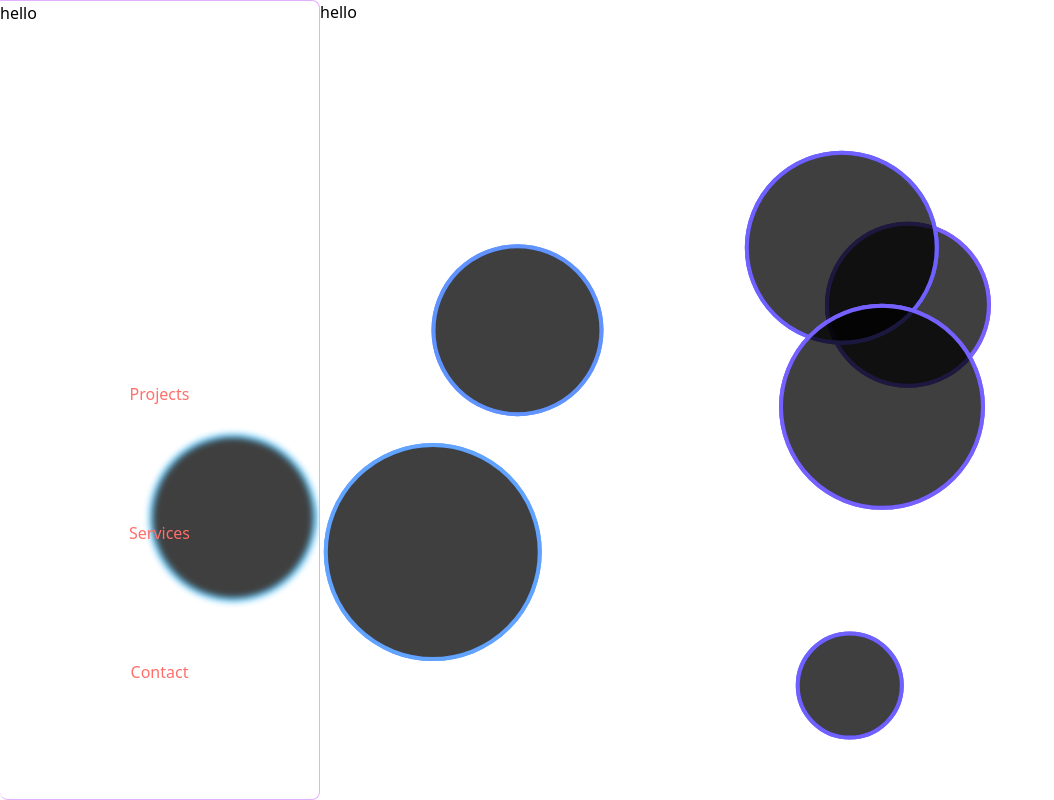
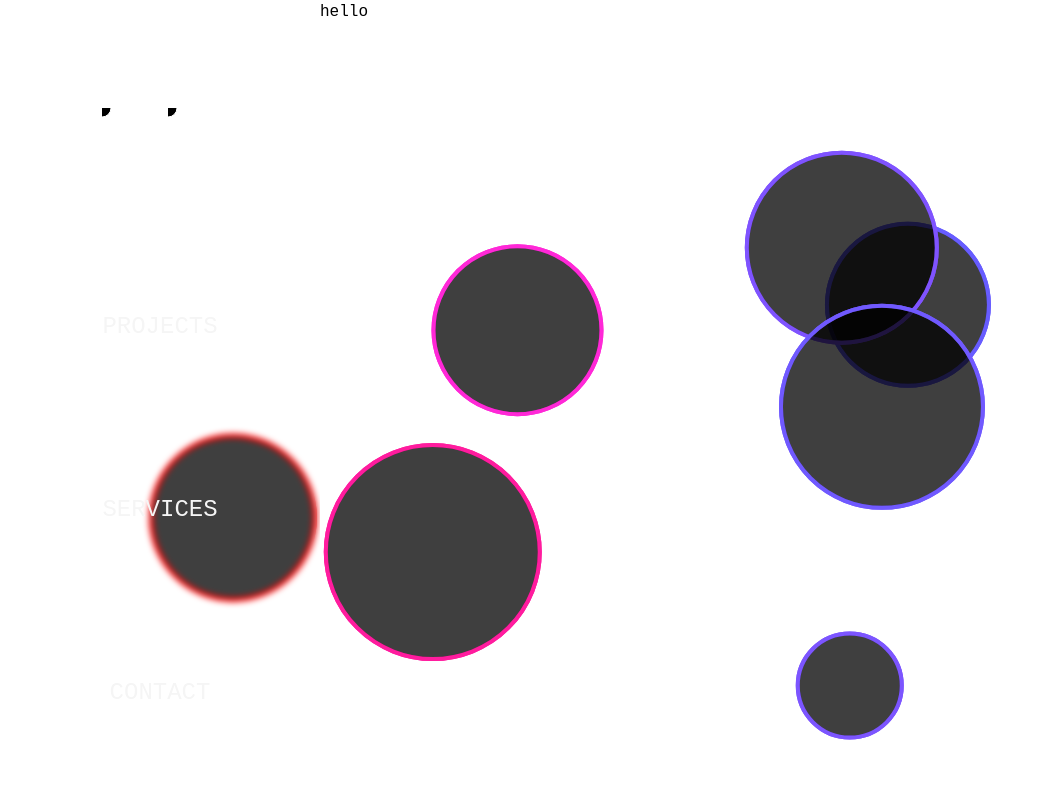
Before and after one commit to szabbbbu/ResumeWebsite, a Next.js app: page / in a window 1280 px wide. Shown: the whole page, without its empty margins (0-1054 px from the left). Built offline with nearby package versions, Linux system fonts and the light colour scheme.

Commit message:
working on styles

```diff
--- a/src/app/globals.css
+++ b/src/app/globals.css
@@ -1,6 +1,8 @@
 @tailwind base;
 @tailwind components;
 @tailwind utilities;
+
+@import url('https://fonts.googleapis.com/css2?family=Azeret+Mono:ital,wght@0,100..900;1,100..900&family=Roboto:ital,wght@0,100;0,300;0,400;0,500;0,700;0,900;1,100;1,300;1,400;1,500;1,700;1,900&display=swap');
 
 :root {
   /* --foreground-rgb: 0, 0, 0;
@@ -19,9 +21,10 @@
   }
 }
 .bg-rgba {
-  /* background-color: hsla(183, 89%, 58%, 0.5); */
-  /* background: linear-gradient(to right,hsla(183, 89%, 58%, 0.5) 50%, hsla(183, 89%, 58%, 0.1) 90%); */
-  border: 1px solid #e1b0ff;
+  background-color: hsl(241, 100%, 44%);
+  /* background-color: hsl(289, 100%, 79%);
+  background-color: hsl(268, 100%, 53%); */
+  /* background: linear-gradient(to right,hsla(214, 89%, 58%, 0.5) 50%, hsla(183, 89%, 58%, 0.1) 90%); */
   border-left: 0;
 
   /* border-radius: 8px; */
@@ -34,10 +37,16 @@
 }
 
 .text-bittersweet {
-  color: #ff6f6a;
+  color: whitesmoke;
+}
+
+.anim::after {
+  content: "";
+  background-color: blue;
 }
 
 body {
+  font-family: "Azaret Mono", monospace;
   /* color: rgb(var(--foreground-rgb));
   background: linear-gradient(
       to bottom,
--- a/src/app/not-found.tsx
+++ b/src/app/not-found.tsx
@@ -1,9 +1,14 @@
 
 export default function NotFound() {
     return(
-        <div>
-            <h1>404!</h1>
-            <h1>For real</h1>
+        <div
+            className="w-full flex flex-col items-center justify-center"
+        >
+            <div>
+                <h1>404!</h1>
+                <h1>Thats a busted link you got there.</h1>
+            </div>
+
         </div>
     );
 }
--- /dev/null
+++ b/src/components/CustomLink.tsx
@@ -0,0 +1,15 @@
+import Link from "next/link";
+import { ReactNode } from "react";
+
+type Props = {
+    to: string;
+    children: ReactNode
+}
+export default function CustomLink({to, children}: Props) {
+    return (
+        <Link className="h-fit w-full flex flex-col anim" href={to}>
+                {children}
+                {/* <span className="before:w-0 w-full h-4 bg-slate-100 transform translate-x-0 group-hover:translate-x-full transition-all overflow-hidden"></span> */}
+        </Link>
+    )
+}
--- /dev/null
+++ b/src/components/EyeBall.tsx
@@ -0,0 +1,39 @@
+"use client"
+
+import { useEffect, useState } from "react";
+import Pair from "./util/Pair";
+
+export default function EyeBall() {
+    const [mousePos, setMousePos] = useState<Pair>(new Pair(0,0));
+    const [eyeBallY, setEyeBallY] = useState<number>(0);
+    const [eyeBallX, setEyeBallX] = useState<number>(0);
+
+    useEffect(() => {
+        const handleMouseMove = (e: MouseEvent) => {
+            mousePos.X = e.clientX;
+            mousePos.Y = e.clientY;
+            setMousePos(mousePos);
+            console.log("angle", Math.atan2(e.clientX - 50, e.clientY - 50))
+            console.log("newX", 50 + 28*Math.cos(Math.atan2(e.clientX - 50, e.clientY - 50)));
+            setEyeBallY(50 + 28*Math.cos(Math.atan2(e.clientX - 50, e.clientY - 50)))
+            setEyeBallX(50 + 28*Math.sin(Math.atan2(e.clientX - 50, e.clientY - 50)))
+        }
+
+        addEventListener("mousemove", (event) => handleMouseMove(event));
+
+        return () => {
+            removeEventListener("mousemove", handleMouseMove)
+        }
+
+    }, [mousePos, setMousePos]);
+
+    return (
+        <svg
+        className="mx-2"
+        viewBox="0 0 100 100" width={50} height={50}>
+            <circle cx="50" cy="50" r="46" fill="white" stroke="white" strokeWidth={4}>
+            </circle>
+            <circle cx={eyeBallX} cy={eyeBallY} r="18" stroke="white" strokeWidth={2}></circle>
+        </svg>
+    );
+}
--- a/src/components/Header.tsx
+++ b/src/components/Header.tsx
@@ -1,36 +1,53 @@
 import Link from "next/link"
+import CustomLink from "./CustomLink"
+import EyeBall from "./EyeBall";
 
 export default function Header() {
     return(
+
         <>
             <nav
             className="flex flex-col justify-center w-[25vw] h-[100vh] bg-rgba"
             >
                <div
-                className="h-[50vh] w-full"
+                className="h-[50vh] w-full flex items-center justify-center"
                >
-                hello
+                <EyeBall />
+                <EyeBall />
                </div>
 
-            <ul className="flex flex-col  w-full h-full items-center justify-evenly z-10 text-bittersweet"
 
+            <ul className="grid grid-cols-1 grid-rows-auto gap-4 w-full h-full z-10 text-bittersweet text-2xl uppercase"
             >
-                    <Link href="/projects">
+                    <CustomLink to="/projects">
                         <li
-                        >Projects</li>
-                    </Link>
+                        className="h-full py-11 w-full flex items-center justify-center hover:transform hover:scale-110 transition"
+                        >
+                            Projects
+                        </li>
+                    </CustomLink>
 
-                    <Link href="/services">
-                        <li>Services</li>
-                    </Link>
+                    <CustomLink to="/services">
+                        <li
+                        className="h-fit py-11 w-full flex items-center justify-center hover:transform hover:scale-110 transition"
+                        >
+                            <p
+                            >
+                                Services
+                            </p>
 
-                    <Link href="/contact">
-                        <li>Contact</li>
-                    </Link>
+                        </li>
+                    </CustomLink>
+
+                    <CustomLink to="/contact">
+                        <li
+                        className="bg-transparent h-fit py-11 w-full flex items-center justify-center  hover:transform hover:scale-110 transition">
+                            Contact
+                        </li>
+                    </CustomLink>
+
 
                 </ul>
-
-
             </nav>
         </>
     );
--- a/src/components/ShapeSystem/Circle.tsx
+++ b/src/components/ShapeSystem/Circle.tsx
@@ -73,6 +73,7 @@ class Circle extends Shape {
         const ctx = super.getContext();
         if (!ctx) return;
         // ctx.clearRect(0,0, ctx.canvas.width, ctx.canvas.height);
+        const w = ctx.canvas.width;
         ctx.imageSmoothingEnabled = true;
         const pos = super.getPos();
         ctx.beginPath();
@@ -80,7 +81,7 @@ class Circle extends Shape {
         ctx.fillStyle = `rgba(0,0,0,0.5)`;
         ctx.lineWidth = 4;
         // hue limit (242, 277)
-        ctx.strokeStyle = `hsla(${183 + 94*lerp(pos.X, 0, ctx.canvas.width)}, 100%, 69%)`;
+        ctx.strokeStyle = `hsla(${400 - (220*lerp(pos.X, 0, w))}, 100%, ${44+ 34*lerp(pos.X, 0, w)}%)`;
         ctx.fill();
         ctx.stroke();
     }
--- a/src/components/isosurface/GridCell.ts
+++ /dev/null
@@ -1,20 +0,0 @@
-import Line from "../ShapeSystem/Line";
-import GridPoint from "./GridPoint";
-
-class GridCell {
-
-    TopLeft: GridPoint;
-    TopRight: GridPoint;
-    BtmLeft: GridPoint;
-    BtmRight: GridPoint;
-
-    private ContourLine_A!: Line;
-    private ContourLine_B!: Line;
-
-    constructor (topLeft: GridPoint,topRight: GridPoint,btmLeft: GridPoint,btmRight: GridPoint) {
-        this.TopLeft = topLeft;
-        this.TopRight = topRight;
-        this.BtmLeft = btmLeft;
-        this.BtmRight = btmRight;
-    }
-}
--- /dev/null
+++ b/src/components/util/Distance.ts
@@ -0,0 +1,4 @@
+
+export function getDistance(fromX: number, fromY: number, toX: number, toY: number) {
+
+}
```
Also changed, not shown: src/components/isosurface/GridPoint.ts (+0 -9 lines).
